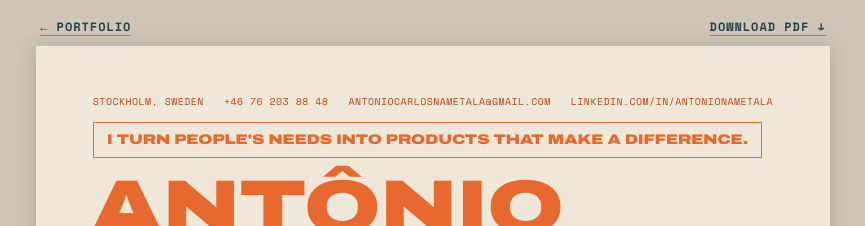
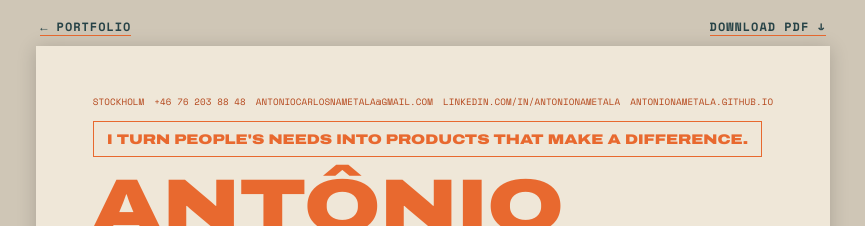
Before and after one commit to antonionametala/antonionametala.github.io, a plain HTML site: page cv.html in a window 1280 px wide. Shown: the top 226 px of the page, without its empty margins (207-1072 px from the left). Drawn offline with Linux system fonts and the light colour scheme.

Commit message:
CV: add portfolio link to contact line
Co-Authored-By: Claude Opus 5.5 <noreply@anthropic.com>
Claude-Session: https://claude.ai/code/session_01RWUxzWeT7HiALCf1T87RHC

```diff
--- a/cv.html
+++ b/cv.html
@@ -23,7 +23,7 @@ body{font-family:'ArchivoV',sans-serif;font-stretch:100%;color:var(--ink);font-s
 .pad{padding:0 15mm}
 /* header */
 .head{padding-top:13mm}
-.meta{display:flex;justify-content:space-between;gap:8px;flex-wrap:wrap;font-size:7.4pt;color:var(--orange-t)}
+.meta{display:flex;justify-content:space-between;gap:6px;flex-wrap:wrap;font-size:6.9pt;letter-spacing:.01em;color:var(--orange-t)}
 .meta a{color:inherit;text-decoration:none}
 .box{margin-top:3.5mm;border:1.2px solid var(--orange);padding:2.4mm 3.5mm;display:inline-block}
 .box p{font-family:'ArchivoV';font-weight:900;font-stretch:125%;text-transform:uppercase;color:var(--orange);font-size:10.5pt;line-height:1.1}
@@ -61,7 +61,7 @@ h2:first-child{margin-top:0}
 
 <section class="sheet">
   <div class="head pad">
-    <div class="meta mono"><span>Stockholm, Sweden</span><span>+46 76 203 88 48</span><a href="mailto:antoniocarlosnametala@gmail.com">antoniocarlosnametala@gmail.com</a><a href="https://www.linkedin.com/in/antonionametala">linkedin.com/in/antonionametala</a></div>
+    <div class="meta mono"><span>Stockholm</span><span>+46 76 203 88 48</span><a href="mailto:antoniocarlosnametala@gmail.com">antoniocarlosnametala@gmail.com</a><a href="https://www.linkedin.com/in/antonionametala">linkedin.com/in/antonionametala</a><a href="https://antonionametala.github.io">antonionametala.github.io</a></div>
     <div class="box"><p>I turn people's needs into products that make a difference.</p></div>
     <h1 class="name wide"><span>Antônio</span><span>Nametala</span></h1>
   </div>
```
Also changed, not shown: 1 other file.
